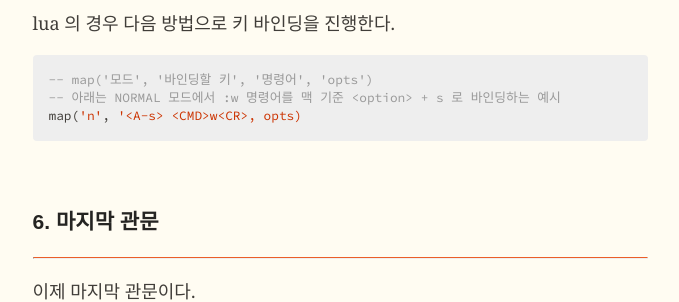
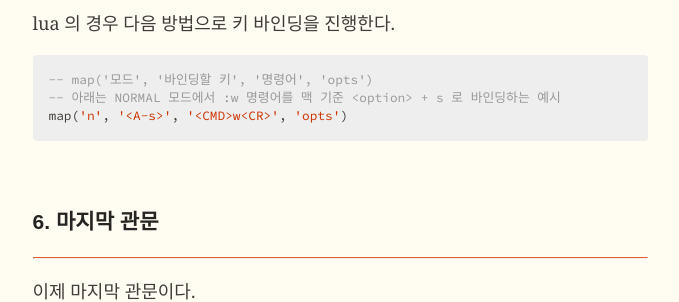
Before and after one commit to IIIBreakeRIII/IIIBreakeRIII.github.io, a Jekyll site: the page built from _posts/2023-12-31-Post15(Neovim_Configuration).md, in a window 1280 px wide and 900 px high, scrolled down 5448 px. Shown: the part 153-455 px from the top of the window, without its empty margins (300-979 px from the left). Built offline with Jekyll 4.4.1, drawn with Linux system fonts in a browser that asks for light colours; some web fonts are replaced.

````diff
--- a/_posts/2023-12-31-Post15(Neovim_Configuration).md
+++ b/_posts/2023-12-31-Post15(Neovim_Configuration).md
@@ -195,7 +195,7 @@ lua 의 경우 다음 방법으로 키 바인딩을 진행한다.
 ```lua
 -- map('모드', '바인딩할 키', '명령어', 'opts')
 -- 아래는 NORMAL 모드에서 :w 명령어를 맥 기준 <option> + s 로 바인딩하는 예시
-map('n', '<A-s> <CMD>w<CR>, opts)
+map('n', '<A-s>', '<CMD>w<CR>', 'opts')
 ```
 
 <br>
````
